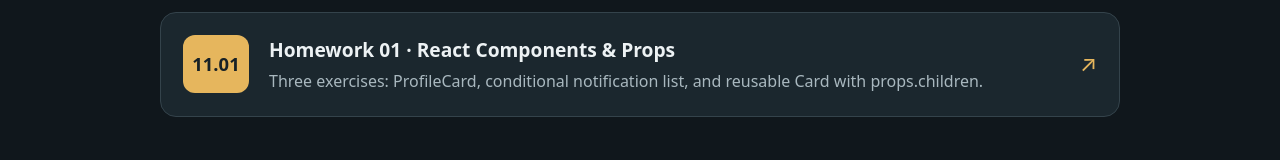
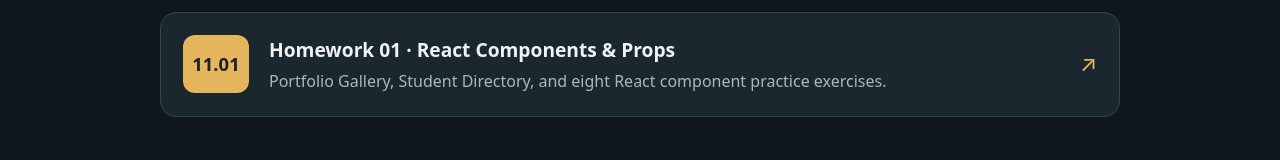
Before and after one commit to alisherIce/Web-Programming, a plain HTML site: page Week 11/index.html in a window 1280 px wide. Shown: the part 419-579 px from the top of the page. Drawn offline with Linux system fonts and the light colour scheme.

Commit message:
Update Week 11 homework summary

```diff
--- a/Week 11/index.html
+++ b/Week 11/index.html
@@ -1,4 +1,4 @@
 <!DOCTYPE html>
 <html lang="en"><head><meta charset="UTF-8"><meta name="viewport" content="width=device-width,initial-scale=1"><meta name="description" content="Week 11 React exercises and homework by Alisher Ulmasov."><title>Week 11 | Alisher Ulmasov</title><link rel="stylesheet" href="../portfolio.css"><style>
 :root{color-scheme:dark}body{background:#10171c!important;color:#edf2f4!important}.wrap{width:min(960px,calc(100% - 40px));margin:auto;padding:42px 0 80px}.back{font-weight:700;text-decoration:none;color:#a9b8bf}.kicker{margin:38px 0 12px;color:#e6b65d;font-size:.75rem;letter-spacing:.16em;font-weight:800}h1{font-size:clamp(3rem,8vw,6rem);line-height:.95;letter-spacing:-.06em;margin:0 0 18px}.intro{max-width:680px;color:#a9b8bf;font-size:1.08rem;line-height:1.7;margin-bottom:42px}.list{display:grid;gap:14px}.item{display:flex;align-items:center;gap:20px;padding:22px;background:#1b272e!important;border:1px solid #34434b!important;border-radius:16px;text-decoration:none;color:#edf2f4!important}.num{display:grid;place-items:center;width:66px;height:58px;border-radius:12px;background:#e6b65d;color:#172126;font-weight:800;font-size:1.15rem;flex-shrink:0}.copy{flex:1}.copy strong{display:block;font-size:1.2rem;margin-bottom:5px;color:#edf2f4}.copy span{color:#a9b8bf;line-height:1.5}.arrow{font-size:1.4rem;color:#e6b65d}footer{border-top:1px solid #34434b;padding:24px;text-align:center;color:#a9b8bf}
-</style></head><body><main class="wrap"><a class="back" href="../index.html">← Back to course archive</a><p class="kicker">WEB PROGRAMMING · WEEK 11</p><h1>React &amp; Components<span style="color:#e6b65d">.</span></h1><p class="intro">Week 11 practice focuses on React, JSX, functional components, props, lists, conditional rendering, and reusable component composition.</p><section class="list" aria-label="Week 11 homework"><a class="item" href="Week-11-01-React-Components-Props.html"><span class="num">11.01</span><span class="copy"><strong>Homework 01 · React Components &amp; Props</strong><span>Three exercises: ProfileCard, conditional notification list, and reusable Card with props.children.</span></span><span class="arrow" aria-hidden="true">↗</span></a></section></main><footer>© 2026<br>Alisher Ulmasov | Gachon University</footer><script src="../theme.js" defer></script></body></html>
+</style></head><body><main class="wrap"><a class="back" href="../index.html">← Back to course archive</a><p class="kicker">WEB PROGRAMMING · WEEK 11</p><h1>React &amp; Components<span style="color:#e6b65d">.</span></h1><p class="intro">Week 11 practice focuses on React, JSX, functional components, props, lists, conditional rendering, and reusable component composition.</p><section class="list" aria-label="Week 11 homework"><a class="item" href="Week-11-01-React-Components-Props.html"><span class="num">11.01</span><span class="copy"><strong>Homework 01 · React Components &amp; Props</strong><span>Portfolio Gallery, Student Directory, and eight React component practice exercises.</span></span><span class="arrow" aria-hidden="true">↗</span></a></section></main><footer>© 2026<br>Alisher Ulmasov | Gachon University</footer><script src="../theme.js" defer></script></body></html>
```
